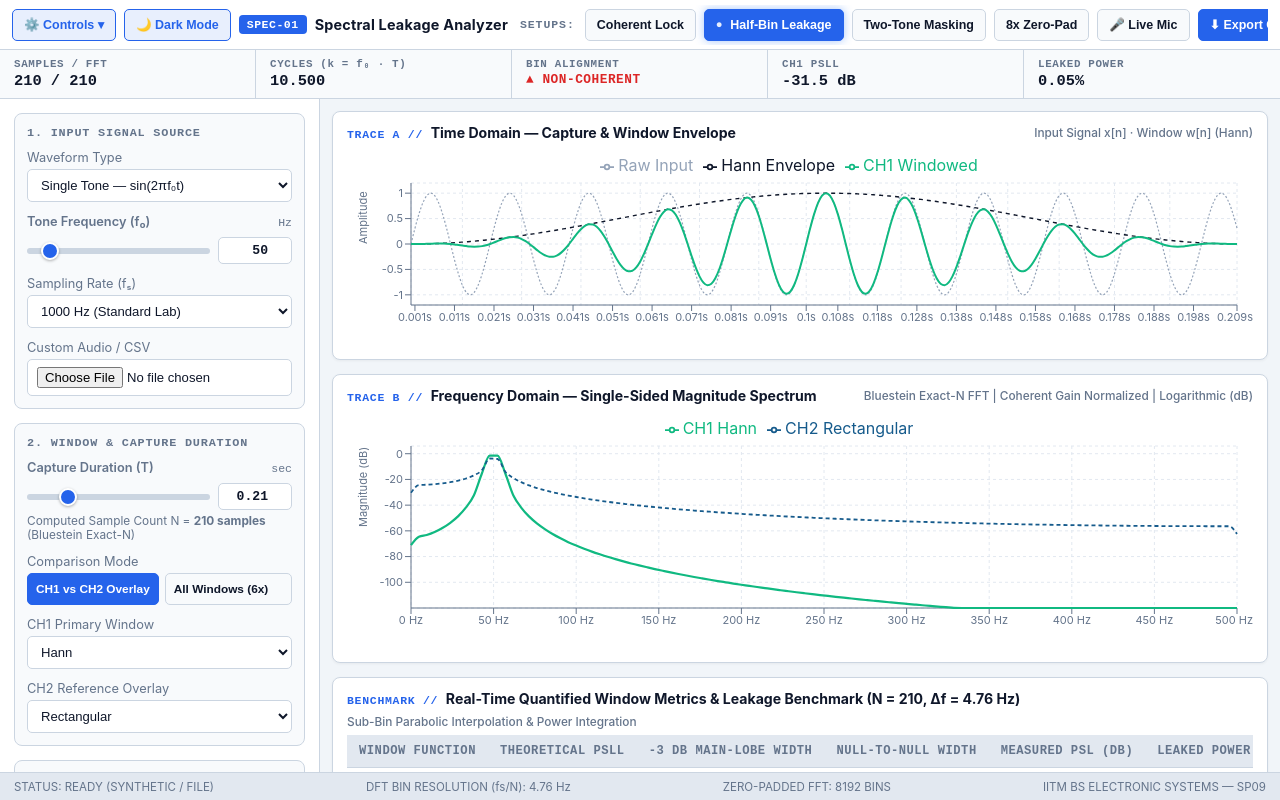
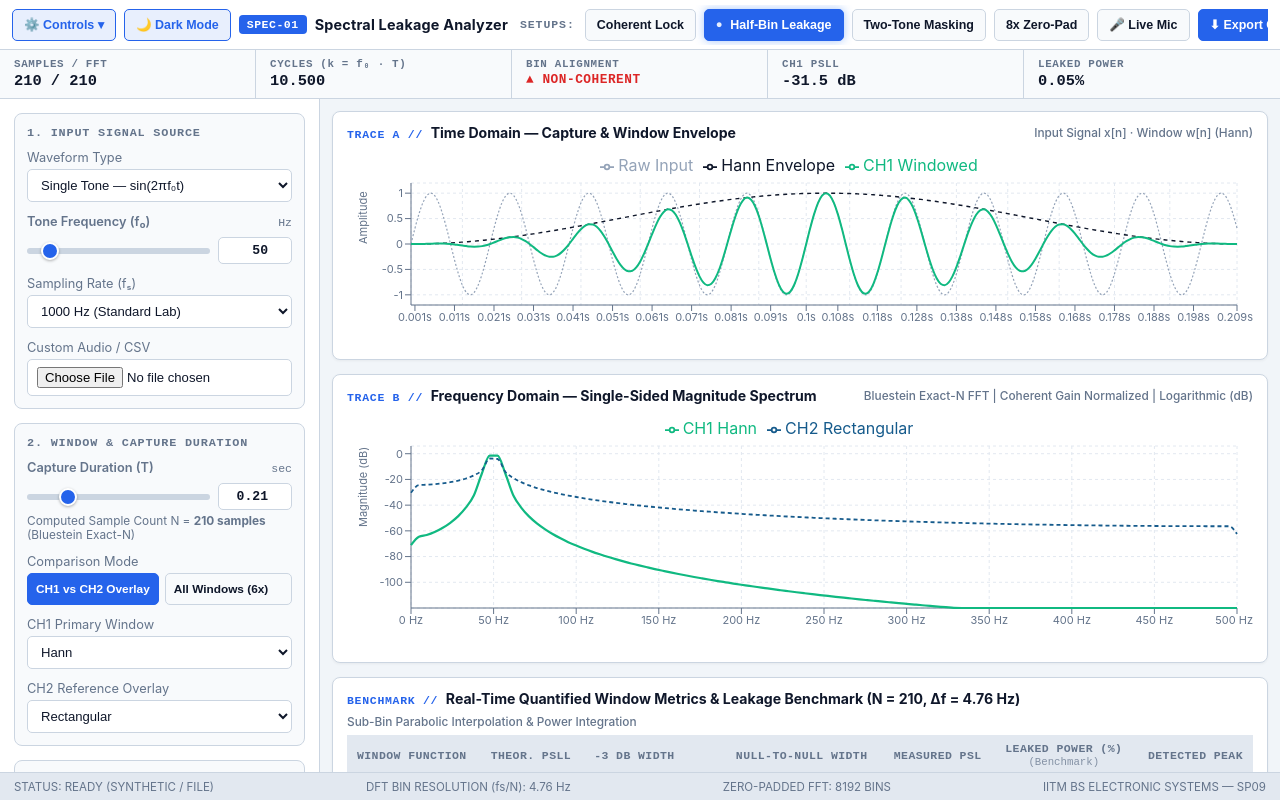
Before and after one commit to sayan2b1/sp09-spectral, a React (Vite) app: page / in a window 1280 px wide. Built offline with nearby package versions, Linux system fonts and the light colour scheme.

Commit message:
fix(table): compact benchmark headers and eliminate horizontal gap and overflow

```diff
--- a/src/components/MetricsTable.jsx
+++ b/src/components/MetricsTable.jsx
@@ -19,12 +19,17 @@ export default function MetricsTable({ metricsList, N, binSpacing, theme }) {
                     <thead>
                         <tr>
                             <th>Window Function</th>
-                            <th>Theoretical PSLL</th>
-                            <th>-3 dB Main-Lobe Width</th>
+                            <th>Theor. PSLL</th>
+                            <th>-3 dB Width</th>
                             <th>Null-to-Null Width</th>
-                            <th>Measured PSL (dB)</th>
-                            <th>Leaked Power Ratio (%) <span style={{ fontSize: '0.74rem', opacity: 0.85, fontWeight: 'normal' }}>(Window Benchmark)</span></th>
-                            <th>Detected Peak</th>
+                            <th style={{ textAlign: 'center' }}>Measured PSL</th>
+                            <th style={{ textAlign: 'center' }}>
+                                Leaked Power (%)
+                                <span style={{ display: 'block', fontSize: '0.67rem', fontWeight: 400, opacity: 0.75, textTransform: 'none', letterSpacing: 0 }}>
+                                    (Benchmark)
+                                </span>
+                            </th>
+                            <th style={{ textAlign: 'right' }}>Detected Peak</th>
                         </tr>
                     </thead>
                     <tbody>
@@ -67,7 +72,7 @@ export default function MetricsTable({ metricsList, N, binSpacing, theme }) {
                                     <td style={{ fontFamily: 'monospace' }}>{theoreticalPsll}</td>
                                     <td>{m.width3dB_Hz} Hz ({m.width3dB_Bins} bins)</td>
                                     <td>{m.nullWidth_Hz} Hz ({m.nullWidth_Bins} bins)</td>
-                                    <td>
+                                    <td style={{ textAlign: 'center' }}>
                                         <span
                                             className="badge"
                                             style={{
@@ -78,7 +83,7 @@ export default function MetricsTable({ metricsList, N, binSpacing, theme }) {
                                             {m.peakSideLobe_dB} dB
                                         </span>
                                     </td>
-                                    <td>
+                                    <td style={{ textAlign: 'center' }}>
                                         <span
                                             className="badge"
                                             style={{
@@ -89,7 +94,7 @@ export default function MetricsTable({ metricsList, N, binSpacing, theme }) {
                                             {leakedPower.toFixed(2)}%
                                         </span>
                                     </td>
-                                    <td style={{ fontFamily: 'monospace' }}>{m.detectedFreqHz} Hz</td>
+                                    <td style={{ textAlign: 'right', fontFamily: 'monospace' }}>{m.detectedFreqHz} Hz</td>
                                 </tr>
                             );
                         })}
--- a/src/index.css
+++ b/src/index.css
@@ -651,25 +651,31 @@ input[type="range"]::-moz-range-thumb {
 .metrics-table {
     width: 100%;
     border-collapse: collapse;
-    font-size: 0.82rem;
-    white-space: nowrap;
+    font-size: 0.80rem;
 }
 
 .metrics-table th,
 .metrics-table td {
-    padding: 9px 12px;
+    padding: 7px 10px;
     text-align: left;
     border-bottom: 1px solid var(--border);
+    vertical-align: middle;
 }
 
 .metrics-table th {
     color: var(--text-muted);
     background: var(--table-th-bg);
     font-weight: 700;
-    font-size: 0.76rem;
+    font-size: 0.72rem;
     text-transform: uppercase;
-    letter-spacing: 0.5px;
+    letter-spacing: 0.4px;
     font-family: monospace;
+    white-space: normal;
+    line-height: 1.25;
+}
+
+.metrics-table td {
+    white-space: nowrap;
 }
 
 .metrics-table tbody tr:hover {
@@ -677,7 +683,7 @@ input[type="range"]::-moz-range-thumb {
 }
 
 .badge {
-    padding: 3px 8px;
+    padding: 2px 7px;
     border-radius: 4px;
     font-weight: 700;
     font-size: 0.74rem;
```
